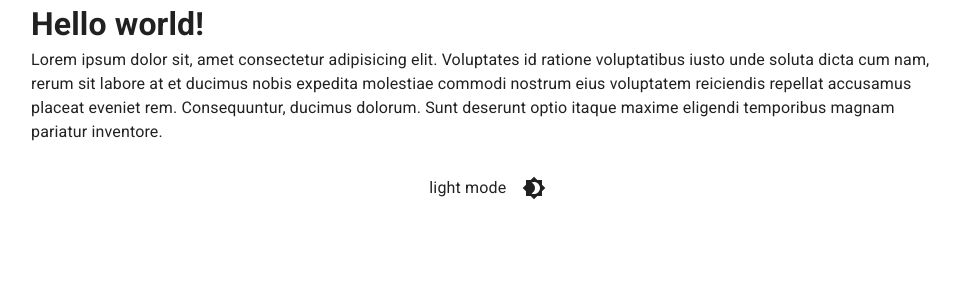
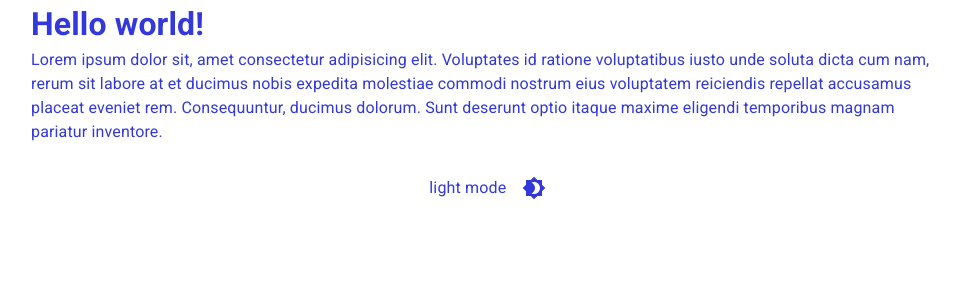
Before and after one commit to Frederic-K/MUI-Theming, a React (Create React App) app: page / in a window 1280 px wide. Shown: the top 300 px of the page, without its empty margins (33-993 px from the left). Built offline with nearby package versions, Linux system fonts and the light colour scheme.

Commit message:
set theme selector

```diff
--- a/src/App.jsx
+++ b/src/App.jsx
@@ -2,7 +2,7 @@ import * as React from 'react'
 import { useState } from 'react'
 import { ThemeProvider } from '@mui/material/styles'
 import ColorModeContext from './themes/ColorModeContext'
-import SwitchButton from './components/SwitchButton'
+import ThemeToggleButton from './components/Buttons/ThemeToggleButton'
 import ToggleColorMode from './themes/ToggleColorMode'
 import { Container } from '@mui/material'
 import CssBaseline from '@mui/material/CssBaseline'
@@ -18,8 +18,8 @@ export default function App() {
   return (
     <ColorModeContext.Provider value={colorMode}>
       <ThemeProvider theme={theme}>
+        <CssBaseline />
         {/* div className={`app ${mode === 'dark' && 'dark-theme'}`} */}
-        <CssBaseline />
         <Container>
           <div className="content">
             <h1>Hello world!</h1>
@@ -31,7 +31,7 @@ export default function App() {
               placeat eveniet rem. Consequuntur, ducimus dolorum. Sunt deserunt
               optio itaque maxime eligendi temporibus magnam pariatur inventore.
             </p>
-            <SwitchButton />
+            <ThemeToggleButton />
           </div>
         </Container>
         {/* </div> */}
--- a/src/components/SwitchButton.jsx
+++ b/src/components/Buttons/ThemeToggleButton.jsx
@@ -6,7 +6,7 @@ import { useTheme } from '@mui/material/styles'
 import Brightness4Icon from '@mui/icons-material/Brightness4'
 import Brightness7Icon from '@mui/icons-material/Brightness7'
 
-import ColorModeContext from '../themes/ColorModeContext'
+import ColorModeContext from '../../themes/ColorModeContext'
 
 export default function SwitchButton() {
   const theme = useTheme()
--- a/src/themes/Theme.js
+++ /dev/null
@@ -1,45 +0,0 @@
-import {
-  amber,
-  deepOrange,
-  grey,
-  teal,
-  red,
-  blue,
-  yellow,
-} from '@mui/material/colors'
-
-const getDesignTokens = (mode) => ({
-  palette: {
-    mode,
-    primary: {
-      ...amber,
-      ...(mode === 'dark' && {
-        main: amber[300],
-      }),
-    },
-    ...(mode === 'dark' && {
-      background: {
-        default: deepOrange[900],
-        paper: deepOrange[900],
-      },
-    }),
-    text: {
-      ...(mode === 'light'
-        ? {
-            primary: grey[900],
-            secondary: grey[800],
-          }
-        : {
-            primary: '#fff',
-            secondary: grey[500],
-          }),
-    },
-  },
-
-  //////////////////////////////////
-  // palette: {
-  //   mode,
-  // },
-})
-
-export default getDesignTokens
--- a/src/themes/ToggleColorMode.js
+++ b/src/themes/ToggleColorMode.js
@@ -1,6 +1,6 @@
 import { useState, useMemo } from 'react'
 import { createTheme } from '@mui/material/styles'
-import getDesignTokens from './Theme'
+import getDesignTokens from './getDesignTokens'
 import {
   teal,
   amber,
@@ -20,48 +20,26 @@ export default function ToggleColorMode() {
     }),
     []
   )
-  // Deffault dark mode
-  const defaultTheme = useMemo(
-    () =>
-      createTheme({
-        palette: {
-          mode,
-        },
-      }),
+
+  // Default dark mode
+  // const defaultTheme = useMemo(
+  //   () =>
+  //     createTheme({
+  //       palette: {
+  //         mode,
+  //       },
+  //     }),
+  //   [mode]
+  // )
+
+  // Theme selector
+  const currentTheme = useMemo(
+    () => createTheme(getDesignTokens('blueTH', mode)),
     [mode]
   )
 
-  // Upgrade default dark mode
-  const tealTheme = useMemo(
-    () =>
-      createTheme({
-        palette: {
-          mode,
-          primary: {
-            ...teal,
-            ...(mode === 'dark' && {
-              main: teal[300],
-            }),
-          },
-          secondary: {
-            main: '#f5f5f5',
-          },
-          ...(mode === 'dark' && {
-            background: {
-              default: lightGreen[900],
-              paper: lightGreen[900],
-            },
-          }),
-        },
-      }),
-    [mode]
-  )
-
-  // Full custom dark mode
-  const currentTheme = useMemo(() => createTheme(getDesignTokens(mode)), [mode])
-
   return {
-    theme: tealTheme,
+    theme: currentTheme,
     colorMode,
     mode,
   }
--- /dev/null
+++ b/src/themes/getDesignTokens.js
@@ -0,0 +1,93 @@
+import {
+  amber,
+  deepOrange,
+  grey,
+  teal,
+  red,
+  blue,
+  yellow,
+  lightGreen,
+} from '@mui/material/colors'
+
+// https://zenoo.github.io/mui-theme-creator/
+
+export default function getDesignTokens(theme, mode) {
+  switch (theme) {
+    case 'blueTH':
+      return {
+        palette: {
+          // let mode to de able to call default dark mode if needed
+          mode,
+          primary: {
+            main: '#1976d2',
+          },
+          secondary: {
+            main: '#f50057',
+          },
+          text: {
+            primary: 'rgba(20,26,214,0.87)',
+          },
+        },
+      }
+    case 'defaultDM':
+      return {
+        palette: {
+          mode,
+        },
+      }
+    case 'halloweenDM':
+      return {
+        palette: {
+          mode,
+          primary: {
+            ...amber,
+            ...(mode === 'dark' && {
+              main: amber[300],
+            }),
+          },
+          ...(mode === 'dark' && {
+            background: {
+              default: deepOrange[900],
+              paper: deepOrange[900],
+            },
+          }),
+          text: {
+            ...(mode === 'light'
+              ? {
+                  primary: grey[900],
+                  secondary: grey[800],
+                }
+              : {
+                  primary: '#fff',
+                  secondary: grey[500],
+                }),
+          },
+        },
+      }
+    case 'stpatrickDM':
+      return {
+        palette: {
+          mode,
+          primary: {
+            ...teal,
+            ...(mode === 'dark' && {
+              main: teal[300],
+            }),
+          },
+          secondary: {
+            main: '#f5f5f5',
+          },
+          ...(mode === 'dark' && {
+            background: {
+              default: lightGreen[900],
+              paper: lightGreen[900],
+            },
+          }),
+        },
+      }
+    default:
+      return console.log('no available theme selected')
+  }
+}
+
+// export default getDesignTokens
```
